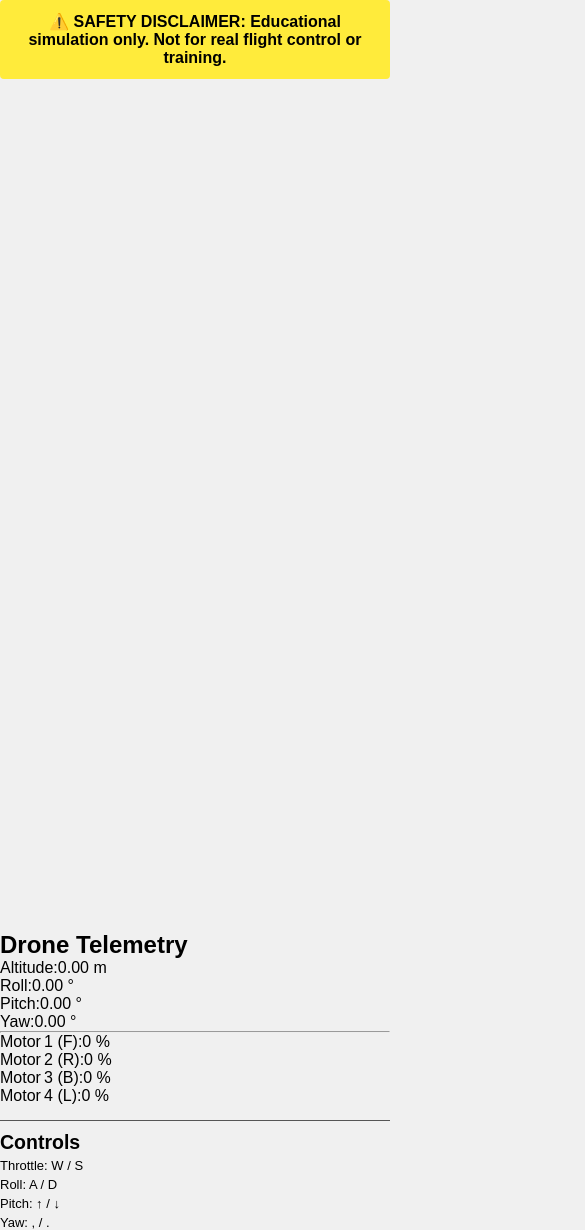
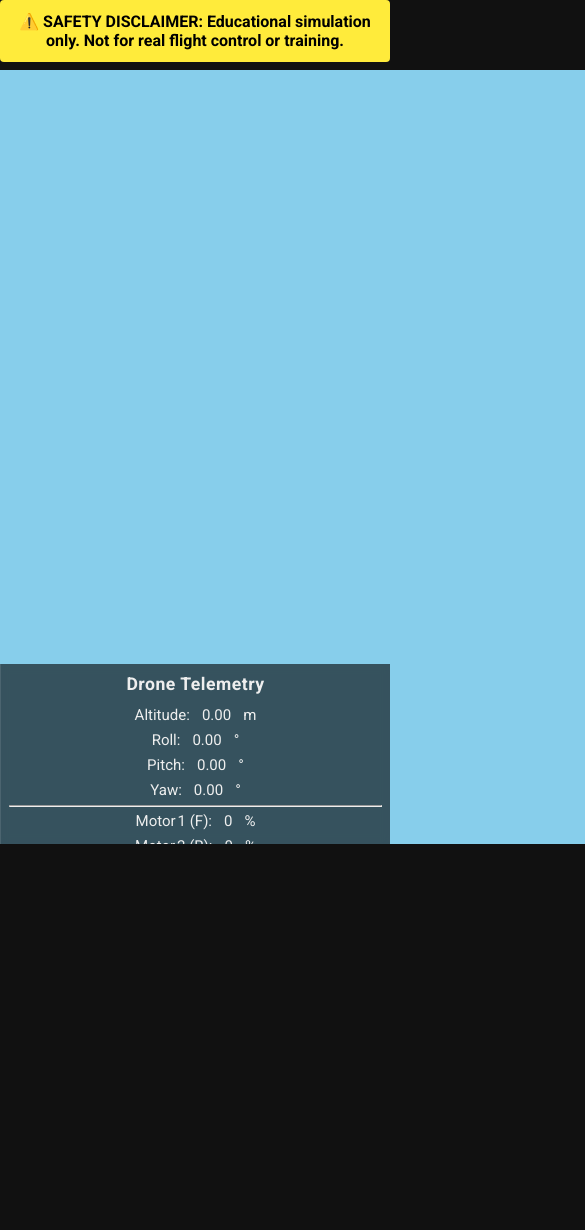
Before and after one commit to ProGamingVN/DroneSimulator, a plain HTML site: page index.html in a window 390 px wide. Shown: the top 1230 px of the page, 585 px wide, since content can reach past the window. After the commit the page ends 844 px from the top, so only its background shows below. Drawn offline with nearby package versions, Linux system fonts and the light colour scheme.

Commit message:
Refactor CSS for layout and styling improvements

```diff
--- a/style.css
+++ b/style.css
@@ -1,66 +1,109 @@
-* {
-    margin: 0;
-    padding: 0;
-    box-sizing: border-box;
-}
+/* ---- Reset & base ---- */
+  *,*::before,*::after{box-sizing:border-box;margin:0;padding:0}
+  html{font-size:16px}
+  body{
+      font-family:'Roboto',sans-serif;
+      background:#111;
+      color:#eee;
+      height:100vh;
+      overflow:hidden;
+      display:flex;
+      flex-direction:column;
+  }
+  #disclaimer{z-index:10;position:relative;}
 
-body {
-    font-family: Arial, sans-serif;
-    background-color: #f0f0f0;
-    overflow: hidden;
-    height: 100vh;
-}
+  /* ---- Layout ---- */
+  #container{
+      flex:1 1 auto;
+      display:flex;
+      position:relative;
+      width:100%;
+      height:100%;
+  }
+  canvas{
+      flex:1;
+      display:block;
+      background:#87ceeb; /* sky‑blue fallback */
+  }
+  #ui{
+      position:absolute;
+      top=0;
+      right=0;
+      width:260px;
+      max-width:30vw;
+      padding:12px;
+      background:rgba(0,0,0,0.6);
+      backdrop-filter:blur(4px);
+      border-left:1px solid rgba(255,255,255,0.1);
+      overflow-y:auto;
+      font-size:0.94rem;
+      line-height:1.4;
+  }
+  #ui header h1{
+      margin:0 0 8px;
+      font-size:1.2rem;
+      letter-spacing:0.5px;
+  }
+  #telemetry .row{
+      display:flex;
+      justify-content:space-between;
+      margin:4px 0;
+  }
+  #controls{
+      margin-top:12px;
+      padding-top:8px;
+      border-top:1px solid rgba(255,255,255,0.1);
+  }
+  #controls h2{
+      margin:0 0 6px;
+      font-size:1rem;
+      color:#cfd8dc;
+  }
+  #controls p{
+      margin:2px 0;
+      font-size:0.88rem;
+  }
 
-#container {
-    position: relative;
-    width: 100%;
-    height: 100%;
-}
+  /* ---- Virtual joysticks (touch) ---- */
+  .joystick{
+      width:80px;
+      height:80px;
+      background:rgba(255,255,255,0.15);
+      border-radius:50%;
+      position:relative;
+      touch-action:none;
+      user-select:none;
+  }
+  .joystick::after{
+      content:"";
+      position:absolute;
+      left:50%;top:50%;
+      width:40%;height:40%;
+      background:rgba(255,255,255,0.6);
+      border-radius:50%;
+      transform:translate(-50%,-50%);
+      transition:transform .08s ease-out;
+  }
 
-#droneCanvas {
-    display: block;
-    width: 100%;
-    height: 100%;
-}
+  /* ---- Responsiveness ---- */
+  @media (max-width:600px){
+      #ui{
+          width:100%;
+          max-width:none;
+          bottom:0;
+          top:auto;
+          height:180px;
+          padding:8px;
+          text-align:center;
+      }
+      #ui header{h1{font-size:1.1rem;}}
+      #telemetry .row{justify-content:center;gap:12px;}
+      #controls{margin-top:6px;}
+      #joystick-wrapper{display:flex;}
+  }
 
-#info {
-    position: absolute;
-    top: 10px;
-    left: 10px;
-    background: rgba(0, 0, 0, 0.7);
-    color: white;
-    padding: 15px;
-    border-radius: 8px;
-    width: 250px;
-    font-size: 14px;
-    z-index: 10;
-}
-
-#info h2 {
-    margin-top: 0;
-    color: #4fc3f7;
-    border-bottom: 1px solid #555;
-    padding-bottom: 5px;
-}
-
-#telemetry p {
-    margin: 5px 0;
-    display: flex;
-    justify-content: space-between;
-}
-
-#controls {
-    margin-top: 15px;
-    padding-top: 10px;
-    border-top: 1px solid #555;
-    font-size: 13px;
-}
-
-#controls h3 {
-    color: #81d4fa;
-    margin-bottom: 8px;
-}
-
-#controls p {
-    margin: 4px 0;
-}
+  /* ---- Dark mode override for print (optional) ---- */
+  @media print{
+      body{background:#fff;color:#000;}
+      #ui{background:#fff;color:#000;}
+  }
```
